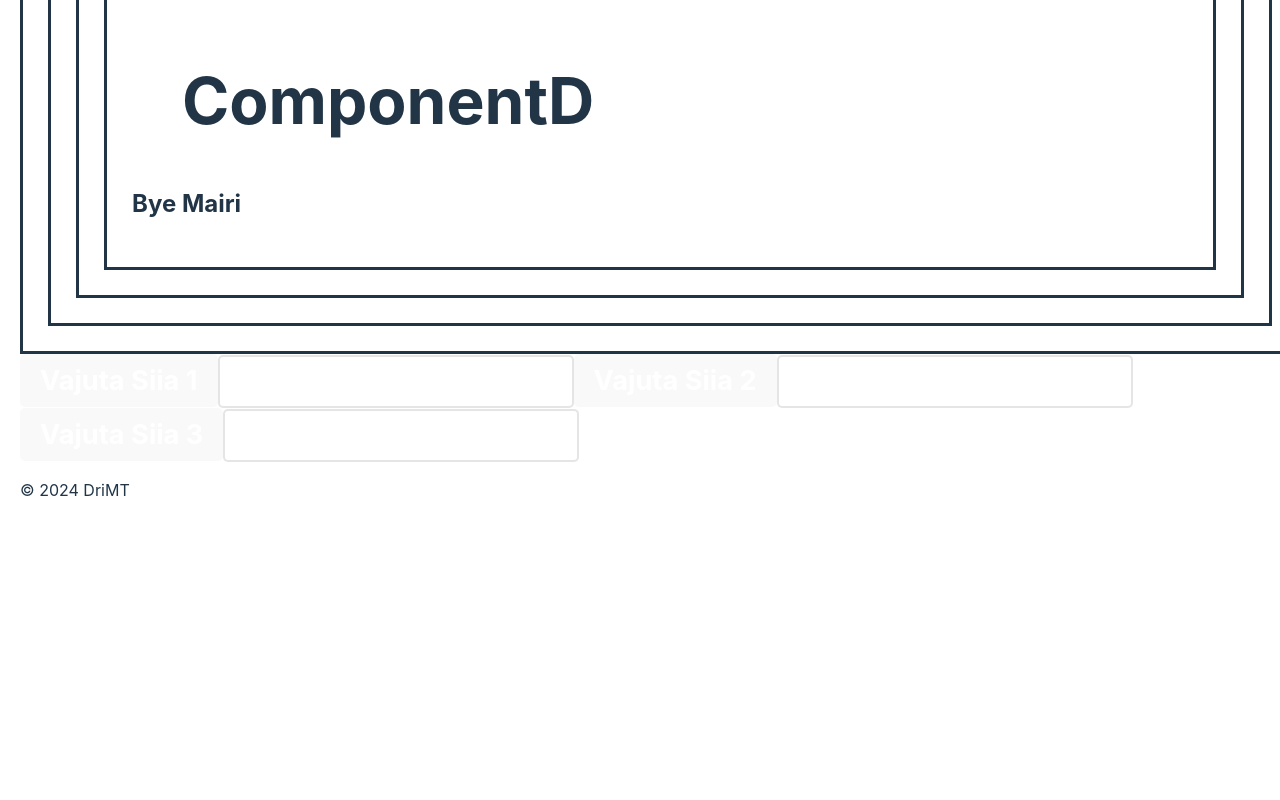
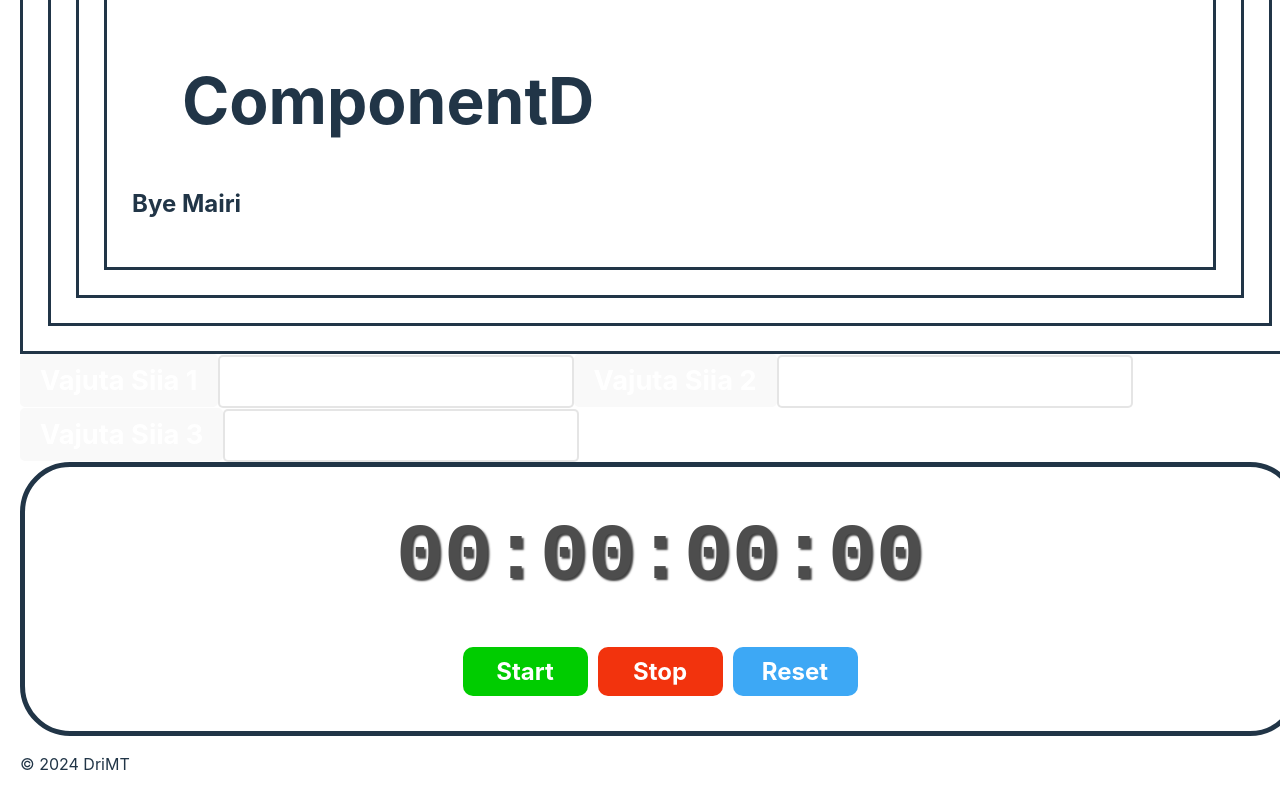
Before and after one commit to mairitikk/project-css-html, a React (Vite) app in the folder my-react-app/: page / in a window 1280 px wide. Shown: the part 7677-8477 px from the top of the page. Before the commit the page ends 8203 px from the top, so only its background shows below. Built offline with nearby package versions, Linux system fonts and the light colour scheme.

Commit message:
add stopwatch component

```diff
--- a/my-react-app/src/App.jsx
+++ b/my-react-app/src/App.jsx
@@ -21,6 +21,7 @@ import UseEffect2 from "./UseEffect2.jsx";
 import DigitalClock from "./DigitalClock.jsx";
 import ComponentA from "./ComponentA.jsx";
 import UseRef from "./UseRef.jsx";
+import Stopwatch from "./Stopwatch.jsx";
 
 function App() {
   return (
@@ -52,6 +53,7 @@ function App() {
       <DigitalClock></DigitalClock>
       <ComponentA></ComponentA>
       <UseRef></UseRef>
+      <Stopwatch></Stopwatch>
 
       <Footer></Footer>
 
--- /dev/null
+++ b/my-react-app/src/Stopwatch.jsx
@@ -0,0 +1,65 @@
+/* eslint-disable no-unused-vars */
+import React, {useState, useEffect, useRef} from "react"
+
+function Stopwatch() {
+
+    const [isRunning, setIsRunning] = useState(false);
+    const [elapsedTime, setElapsedTime] = useState(0);
+    const intervalIdRef = useRef(null);
+    const startTimeRef = useRef(0);
+
+    useEffect(() => {
+
+        if (isRunning) {
+            intervalIdRef.current = setInterval(() => {
+
+            setElapsedTime(Date.now() - startTimeRef.current);
+        }, 10);
+            }
+                return () => {
+                    clearInterval(intervalIdRef.current)
+                }
+    }, [isRunning]);
+
+    function start() {
+        setIsRunning(true);
+        startTimeRef.current = Date.now() - elapsedTime;
+    }
+
+    function stop() {
+        setIsRunning(false);
+
+
+    }
+    function reset() {
+        setElapsedTime(0);
+        setIsRunning(false);
+
+    }
+    function formatTime() {
+        let hours = Math.floor(elapsedTime / (1000 * 60 * 60));
+        let minutes = Math.floor(elapsedTime / (1000 * 60) % 60);
+        let seconds = Math.floor(elapsedTime / 1000) % 60;
+        let milliseconds = elapsedTime % 1000;
+
+        hours = String(hours).padStart(2, "0");
+        minutes = String(minutes).padStart(2, "0");
+        seconds = String(seconds).padStart(2, "0");
+        milliseconds =String(milliseconds).padStart(2, "0");
+        return `${hours}:${minutes}:${seconds}:${milliseconds}`;
+
+    }
+    return (
+
+        <div className="stopwatch">
+            <div className="display">{formatTime()}</div>
+            <div className="controls">
+                <button onClick={start} className="start-button">Start</button>
+                <button onClick={stop} className="stop-button">Stop</button>
+                <button onClick={reset} className="reset-button">Reset</button>
+
+            </div>
+
+    </div>)
+}
+export default Stopwatch
--- a/my-react-app/src/index.css
+++ b/my-react-app/src/index.css
@@ -290,3 +290,54 @@ backdrop-filter: blur(5px);
   border: 3px solid;
   padding: 25px;
 }
+.stopwatch{
+  display: flex;
+  flex-direction: column;
+  align-items: center;
+  border: 5px solid;
+  border-radius: 50px;
+  background-color: white;
+  padding: 30px;
+}
+.display{
+  font-size: 5rem;
+  font-family: monospace;
+  font-weight: bold;
+  color: hsl(0, 0%, 30%);
+  text-shadow: 2px 2px 2px hsla(0, 0%, 0%, 0.75);
+  margin-bottom: 25px;
+
+}
+.controls button{
+  font-size: 1.5rem;
+  font-weight: bold;
+  padding: 10px 20px;
+  margin: 5px;
+  min-width: 125px;
+  border: none;
+  border-radius: 10px;
+  cursor: pointer;
+  color: white;
+  transition: background-color 0.5s ease;
+}
+.start-button{
+  background-color: hsl(120, 100%, 40%);
+}
+.start-button:hover {
+  background-color: hsl(120, 100%, 35%);
+}
+
+.stop-button {
+  background-color: hsl(10, 90%, 50%);
+}
+
+.stop-button:hover {
+  background-color: hsl(10, 90%, 45%);
+}
+.reset-button {
+  background-color: hsl(205, 90%, 60%);
+}
+
+.reset-button:hover {
+  background-color: hsl(205, 90%, 55%);
+}
```
